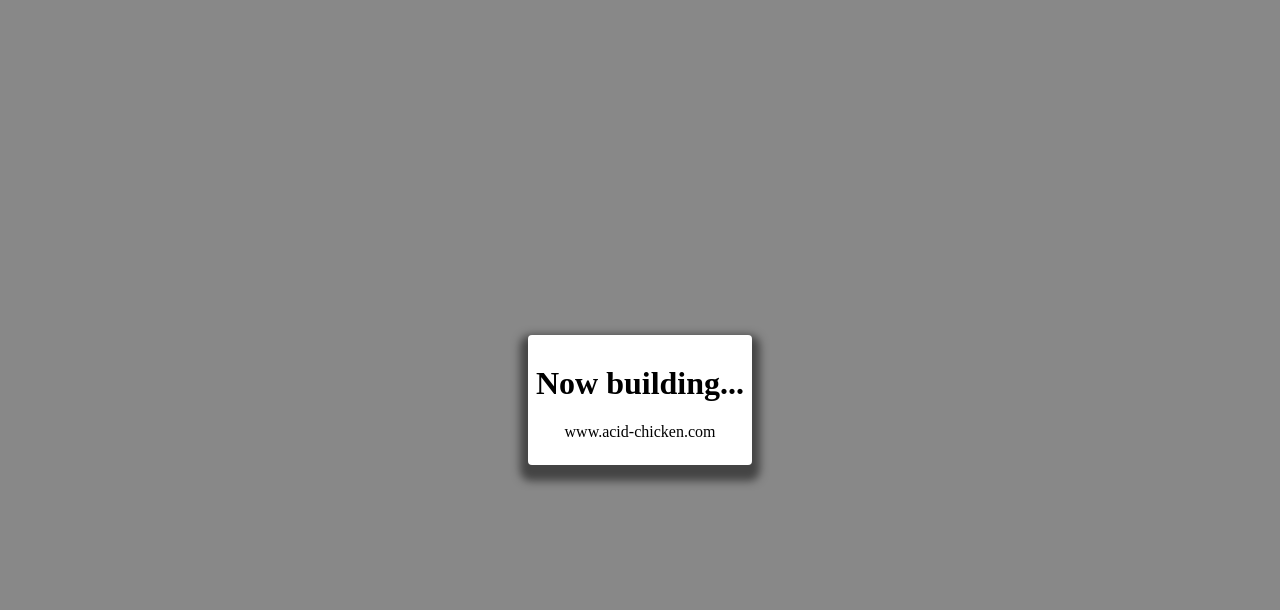
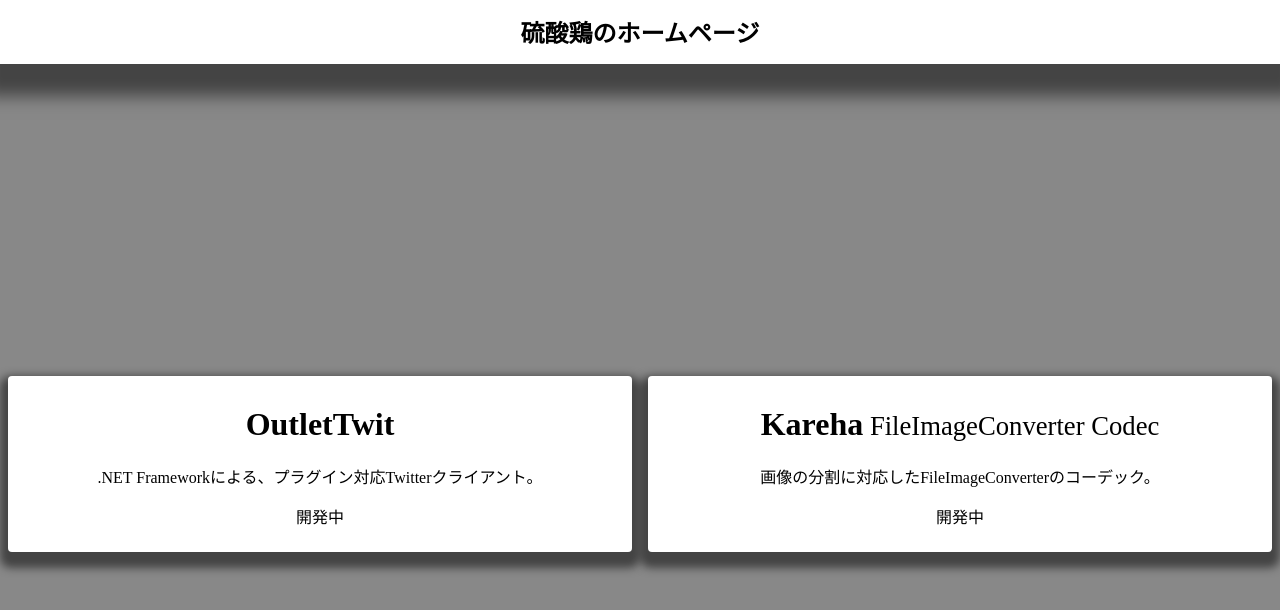
Before and after one commit to acid-chicken/acid-chicken.github.io, a plain HTML site: page index.html in a window 1280 px wide. Drawn offline with Linux system fonts and the light colour scheme.

Commit message:
Update index.html and main.css
Add <nav> tag.

```diff
--- a/index.html
+++ b/index.html
@@ -2,14 +2,27 @@
 <html lang="ja">
 	<head>
 		<meta charset="UTF-8" />
-		<title>www.acid-chicken.com</title>
+		<title>硫酸鶏のホームページ</title>
 		<link rel="stylesheet" type="text/css" href="main.css" />
 	</head>
 	<body>
+		<nav>
+			<h1>硫酸鶏のホームページ</h1>
+		</nav>
 		<div class="container">
-			<a href="//www.acid-chicken.com/">
-				<h1>Now building...</h1>
-				<p>www.acid-chicken.com</p>
+			<a href="//www.outlettwit.net">
+				<h1>OutletTwit</h1>
+				<p>
+					.NET Frameworkによる、プラグイン対応Twitterクライアント。
+				</p>
+				<p>開発中</p>
+			</a>
+			<a href="#">
+				<h1>Kareha<small>FileImageConverter Codec</small></h1>
+				<p>
+					画像の分割に対応したFileImageConverterのコーデック。
+				</p>
+				<p>開発中</p>
 			</a>
 		</div>
 	</body>
--- a/main.css
+++ b/main.css
@@ -11,13 +11,47 @@ body {
   background: #888;
   font-family: 'Noto Sans Japanese';
   margin: 0;
+  text-align: center;
+}
+
+body,
+html,
+.container {
+  height: 100%;
+  width: 100%;
+}
+
+nav {
+  background: #FFF;
+  box-shadow: 0 16px 16px 16px rgba(0, 0, 0, .5);
+  height: 64px;
+  position: fixed;
+  width: 100%;
+  z-index: 16;
+}
+
+nav > * {
+  height: 36px;
+  margin: 14px 0;
+}
+
+small {
+  font-weight: 300;
+}
+
+small::before {
+  content: ' ';
 }
 
 .container {
   align-content: space-around;
   align-items: center;
   display: flex;
+  flex-wrap: wrap;
   justify-content: space-around;
+  position: absolute;
+  top: 64px;
+  z-index: 8;
 }
 
 .container > * {
@@ -25,14 +59,7 @@ body {
   border: 0 solid transparent;
   border-radius: 4px;
   box-shadow: 0 8px 8px 8px rgba(0, 0, 0, .5);
+  flex: 1;
   margin: 8px;
   padding: 8px;
-  text-align: center;
 }
-
-html,
-body,
-.container {
-  height: 100%;
-  width: 100%;
-}
```
